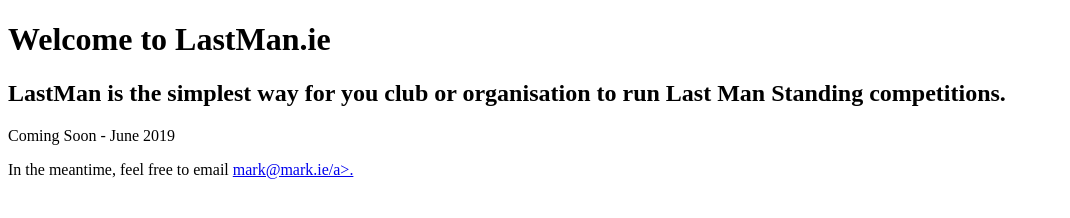
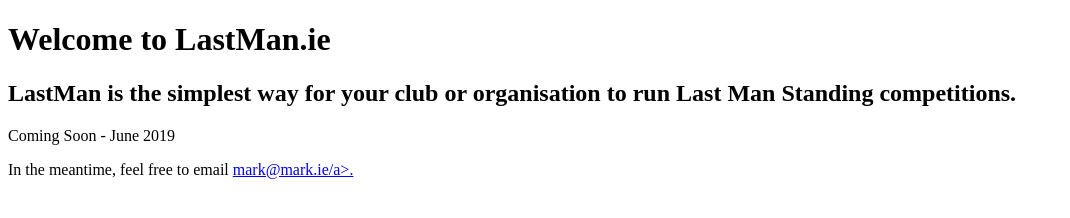
Before and after one commit to markconroy/lastman, a plain HTML site: page index.html in a window 1280 px wide. Shown: the whole page, without its empty margins (0-1070 px from the left). Drawn offline with Linux system fonts and the light colour scheme.

Commit message:
Update index.html
fix typo

```diff
--- a/index.html
+++ b/index.html
@@ -8,7 +8,7 @@
 </head>
 <body>
   <h1>Welcome to LastMan.ie</h1>
-  <h2>LastMan is the simplest way for you club or organisation to run Last Man Standing competitions.</h2>
+  <h2>LastMan is the simplest way for your club or organisation to run Last Man Standing competitions.</h2>
   <p>Coming Soon - June 2019</p>
   <p>In the meantime, feel free to email <a href="mailto:mark@mark.ie">mark@mark.ie/a>.</p>
 </body>
```
